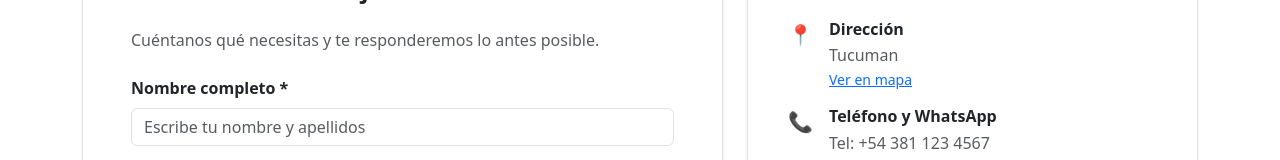
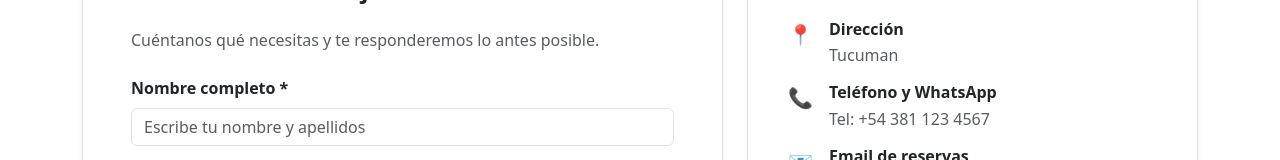
Before and after one commit to Maxii34/ModuloN3-Front, a React (Vite) app: page /contacto in a window 1280 px wide. Shown: the part 480-640 px from the top of the page. Built offline with nearby package versions, Linux system fonts and the light colour scheme; no server answers.

Commit message:
se elimino enlase de ver en el mapa

```diff
--- a/src/components/pages/Contacto.jsx
+++ b/src/components/pages/Contacto.jsx
@@ -286,9 +286,6 @@ export const Contacto = () => {
                   <div>
                     <h6 className="mb-1 fw-semibold">Dirección</h6>
                     <p className="mb-0 text-muted">Tucuman</p>
-                    <a href="#" className="small">
-                      Ver en mapa
-                    </a>
                   </div>
                 </div>
 
```
